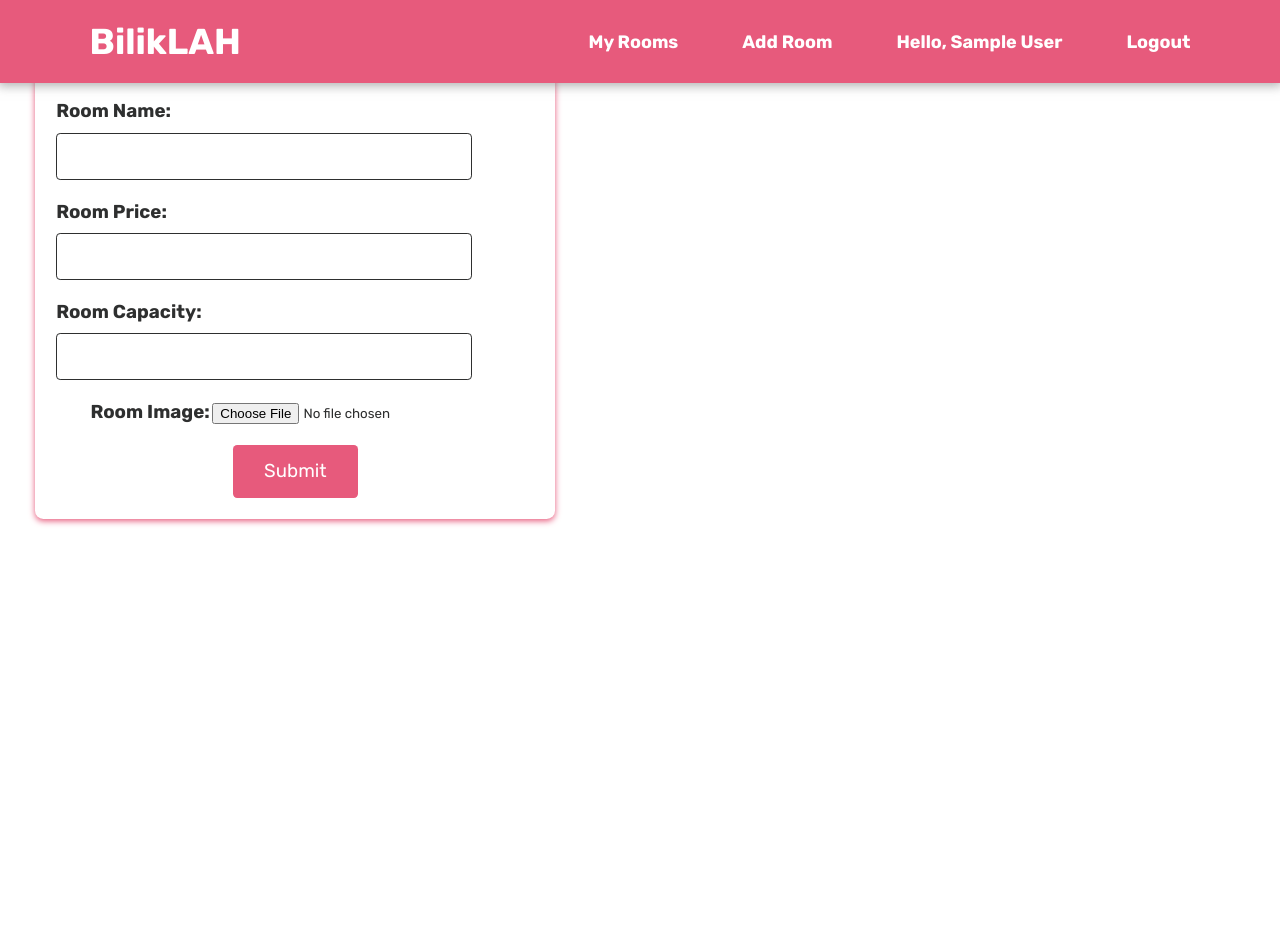
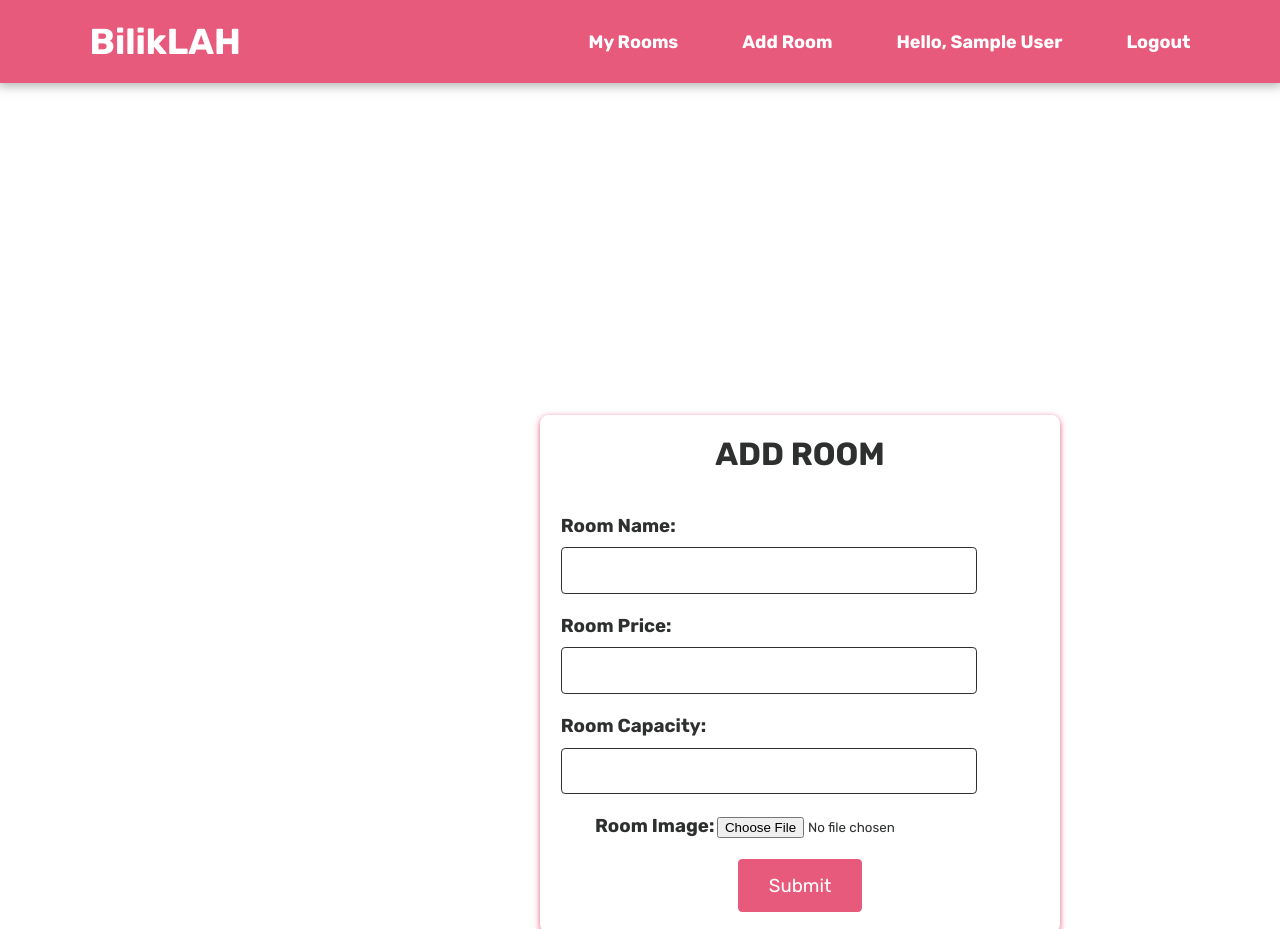
Before and after one commit to dewdadim/BilikLAH, a PHP site: page /addRoom.php in a window 1280 px wide. Run offline with PHP 8.4, Linux system fonts and the light colour scheme; the visitor is signed in with stand-in values (Sample User, id 1).

Commit message:
Update booking.css

```diff
--- a/styles/booking.css
+++ b/styles/booking.css
@@ -4,7 +4,6 @@
 .booking__section {
     margin-top: 12rem;
     height: 100rem;
-    position: absolute;
     top: 50%;
     left: 50%;
     display: flex;
@@ -21,6 +20,11 @@
     border-radius: 0.8rem;
     padding: 2rem;
     box-shadow: 0 0.2rem 0.6rem #e75a7c;
+    position: fixed;
+    top: 50%;
+    left: 50%;
+    margin-top: -50px;
+    margin-left: -100px;
 }
 
 form {
```
